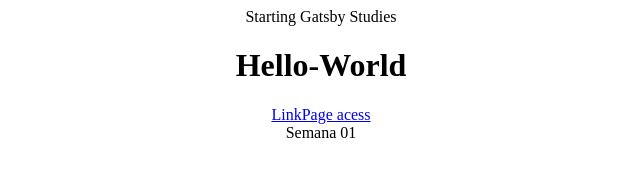
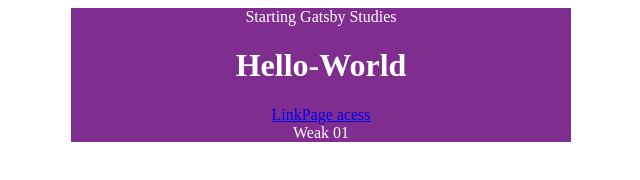
Before and after one commit to wotsons/gatsby-studies, a Gatsby site: page / in a window 1280 px wide. Shown: the whole page, without its empty margins (319-959 px from the left). Built offline with nearby package versions, Linux system fonts and the light colour scheme; Gatsby itself is replaced by a stand-in of ours.

Commit message:
weak -01

```diff
--- a/src/components/footer.js
+++ b/src/components/footer.js
@@ -1,5 +1,5 @@
 import React from "react"
 
 export default function Footer(props) {
-    return <footer>Semana 0{props.footerText}</footer>
+    return <footer>Weak 0{props.footerText}</footer>
 }
--- /dev/null
+++ b/src/components/layout.css
@@ -0,0 +1,7 @@
+div {
+    background: rgba(127, 45, 143, 0.836);
+    color: white;
+    text-align: center;
+    width: 500px;
+    margin: 0 auto;
+}
--- /dev/null
+++ b/src/components/layout.js
@@ -0,0 +1,6 @@
+import React from "react"
+import "./layout.css"
+
+export default function Layout ({ children }) {
+    return <div>{children}</div>
+}
--- a/src/pages/index.js
+++ b/src/pages/index.js
@@ -2,14 +2,15 @@ import React from "react"
 import Header from "../components/header"
 import Footer from "../components/footer"
 import {Link} from "gatsby"
+import Layout from "../components/layout"
 
 export default function Home() {
   return (
-    <div style={{textAlign:`center`}}>
+    <Layout>
       <Header />
-      <h1>Hello-World</h1>
-      <Link to="/contact">LinkPage acess</Link>
+        <h1>Hello-World</h1>
+        <Link to="/contact">LinkPage acess</Link>
       <Footer footerText="1"/>
-    </div>
+    </Layout>
   )
 }
```
Also changed, not shown: src/pages/contact.js (line endings or trailing spaces).
